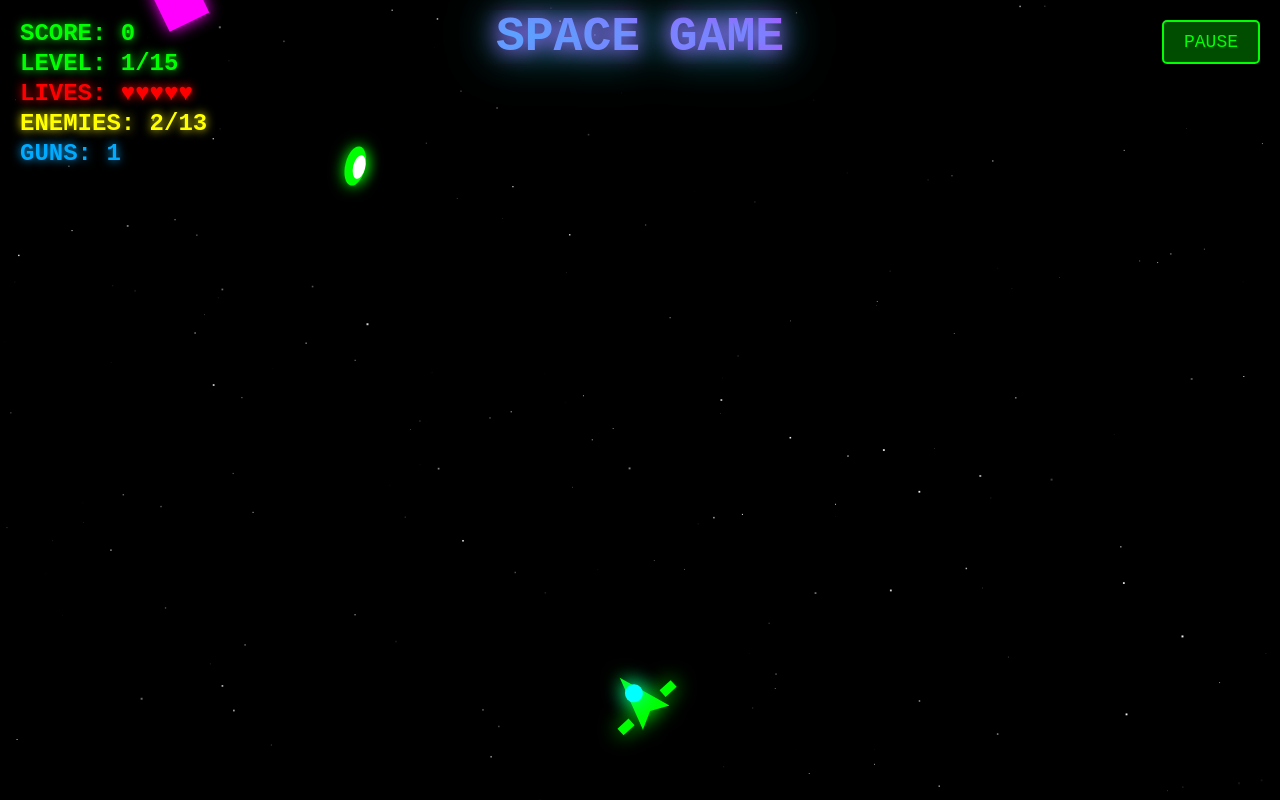
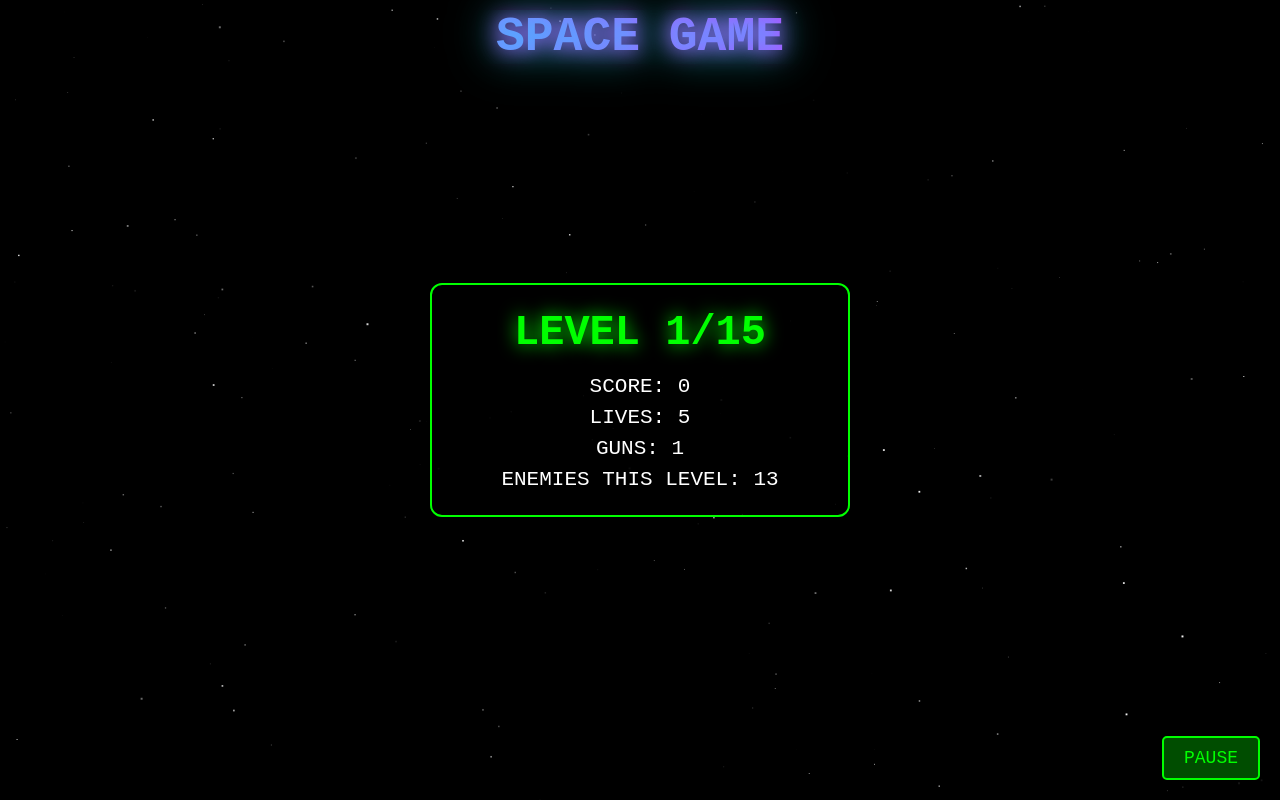
Before and after one commit to TitanBusinessPros/T-A-M, a plain HTML site: page space-game.html in a window 1280 px wide. Both pictures are taken after a click on the button "TAP TO START". Drawn offline with Linux system fonts and the light colour scheme.

Commit message:
Fix pause speed and show stats between levels

```diff
--- a/space-game.html
+++ b/space-game.html
@@ -41,20 +41,30 @@
             top: 50%;
             left: 50%;
             transform: translate(-50%, -50%);
-            font-size: 72px;
+            box-sizing: border-box;
+            width: min(420px, 90vw);
+            padding: 24px;
+            border: 2px solid #00ff00;
+            border-radius: 12px;
+            background: rgba(0, 0, 0, 0.92);
+            font-size: clamp(25px, 6vw, 42px);
             color: #00ff00;
-            text-shadow: 0 0 30px #00ff00;
+            text-align: center;
+            text-shadow: 0 0 18px #00ff00;
             pointer-events: none;
             opacity: 0;
-            transition: opacity 0.5s;
+            transition: opacity 0.2s;
             font-weight: bold;
             z-index: 1000;
-            white-space: nowrap;
         }
-        @media (max-width: 600px) {
-            #levelTransition {
-                font-size: 36px;
-            }
+        #levelTransition .transition-stats {
+            display: grid;
+            gap: 8px;
+            margin-top: 18px;
+            color: #fff;
+            font-size: clamp(16px, 4vw, 21px);
+            font-weight: normal;
+            text-shadow: none;
         }
         #gameTitle {
             position: absolute;
@@ -106,7 +116,7 @@
         }
         #pauseButton {
             position: absolute;
-            top: 20px;
+            bottom: 20px;
             right: 20px;
             background: rgba(0, 255, 0, 0.3);
             border: 2px solid #00ff00;
@@ -150,7 +160,7 @@
         }
         @media (max-width: 600px) {
             #pauseButton {
-                top: 10px;
+                bottom: 10px;
                 right: 10px;
                 padding: 8px 16px;
                 font-size: 16px;
@@ -231,6 +241,9 @@
         let enemiesSpawned = 0;
         let waveClear = false;
         let levelTransitioning = false;
+        let transitionRemainingMs = 0;
+        let previousFrameTime = 0;
+        let gameLoopQueued = false;
 
         // Shooting cooldown variables
         let lastShotTime = 0;
@@ -307,11 +320,16 @@
                 pauseScreen.style.display = 'flex';
             } else {
                 pauseScreen.style.display = 'none';
-                // Restart the game loop if we're unpausing
-                if (gameRunning && !levelTransitioning) {
-                    requestAnimationFrame(gameLoop);
-                }
             }
+        }
+
+        function scheduleGameLoop() {
+            if (gameLoopQueued || !gameRunning) return;
+            gameLoopQueued = true;
+            requestAnimationFrame(time => {
+                gameLoopQueued = false;
+                gameLoop(time);
+            });
         }
 
         // Touch controls for mobile - SHOOTING ONLY
@@ -724,16 +742,31 @@
             }
         }
 
-        function showLevelTransition(text) {
+        function showLevelTransition(text, bonusLife = false) {
             const el = document.getElementById('levelTransition');
-            el.textContent = text;
+            const heading = document.createElement('div');
+            heading.textContent = text;
+            const stats = document.createElement('div');
+            stats.className = 'transition-stats';
+            const lines = [
+                'SCORE: ' + score,
+                'LIVES: ' + lives,
+                'GUNS: ' + gunLevel,
+                'ENEMIES THIS LEVEL: ' + waveEnemies
+            ];
+            if (bonusLife) lines.unshift('BONUS LIFE +1');
+            if (fireMode) lines.push('FIRE MODE ACTIVE');
+            if (iceMode) lines.push('ICE MODE ACTIVE');
+            lines.forEach(text => {
+                const line = document.createElement('div');
+                line.textContent = text;
+                stats.appendChild(line);
+            });
+            el.replaceChildren(heading, stats);
             el.style.opacity = '1';
-            setTimeout(() => {
-                el.style.opacity = '0';
-            }, 2000);
         }
 
-        function startLevel(level) {
+        function startLevel(level, bonusLife = false) {
             currentLevel = level;
 
             // Much more balanced enemy count scaling
@@ -746,7 +779,8 @@
 
             enemiesSpawned = 0;
             waveClear = false;
-            levelTransitioning = false;
+            levelTransitioning = true;
+            transitionRemainingMs = 3000;
             enemies = [];
             bullets = [];
             particles = [];
@@ -754,13 +788,13 @@
 
             // Special boss level messages
             if (level === 8) {
-                showLevelTransition('BOSS LEVEL 8');
+                showLevelTransition('BOSS LEVEL 8', bonusLife);
             } else if (level === 12) {
-                showLevelTransition('FINAL BOSS LEVEL');
+                showLevelTransition('FINAL BOSS LEVEL', bonusLife);
             } else if (level === 15) {
-                showLevelTransition('THE FINAL CHALLENGE');
+                showLevelTransition('THE FINAL CHALLENGE', bonusLife);
             } else {
-                showLevelTransition('LEVEL ' + level);
+                showLevelTransition('LEVEL ' + level + '/' + maxLevel, bonusLife);
             }
         }
 
@@ -772,20 +806,9 @@
                 return;
             }
 
-            levelTransitioning = true;
-
-            // More frequent bonus lives for better balance
-            if (currentLevel % 3 === 0) {
-                lives++;
-                showLevelTransition('BONUS LIFE! +1');
-                setTimeout(() => {
-                    startLevel(currentLevel + 1);
-                }, 2500);
-            } else {
-                setTimeout(() => {
-                    startLevel(currentLevel + 1);
-                }, 2000);
-            }
+            const bonusLife = currentLevel % 3 === 0;
+            if (bonusLife) lives++;
+            startLevel(currentLevel + 1, bonusLife);
         }
 
         function loseLife() {
@@ -839,6 +862,8 @@
             enemiesSpawned = 0;
             waveClear = false;
             levelTransitioning = false;
+            transitionRemainingMs = 0;
+            previousFrameTime = 0;
 
             document.getElementById('pauseScreen').style.display = 'none';
 
@@ -981,7 +1006,7 @@
             ctx.textBaseline = 'alphabetic';
         }
 
-        function gameLoop() {
+        function gameLoop(time = performance.now()) {
             if (!gameStarted) {
                 showStartScreen();
                 return;
@@ -992,8 +1017,11 @@
                 return;
             }
 
+            const elapsed = previousFrameTime ? Math.max(0, time - previousFrameTime) : 0;
+            previousFrameTime = time;
+
             if (gamePaused) {
-                requestAnimationFrame(gameLoop);
+                scheduleGameLoop();
                 return;
             }
 
@@ -1020,7 +1048,12 @@
             });
 
             if (levelTransitioning) {
-                requestAnimationFrame(gameLoop);
+                transitionRemainingMs -= elapsed;
+                if (transitionRemainingMs <= 0) {
+                    levelTransitioning = false;
+                    document.getElementById('levelTransition').style.opacity = '0';
+                }
+                scheduleGameLoop();
                 return;
             }
 
@@ -1315,49 +1348,9 @@
                 drawEnemyShape(e);
             });
 
-            // Draw UI
-            const isMobile = canvas.width < 600;
-            ctx.fillStyle = '#00ff00';
-            ctx.shadowBlur = 10;
-            ctx.shadowColor = '#00ff00';
-            ctx.font = `bold ${isMobile ? 18 : 24}px Courier New`;
-            ctx.textAlign = 'left';
-
-            // Score
-            ctx.fillText('SCORE: ' + score, 20, 40);
-
-            // Level - FIXED for mobile to ensure "Level" and number stay together
-            const levelText = 'LEVEL: ' + currentLevel + '/' + maxLevel;
-            ctx.fillText(levelText, 20, 70);
-
-            ctx.fillStyle = '#ff0000';
-            ctx.shadowColor = '#ff0000';
-            ctx.fillText('LIVES: ' + '♥'.repeat(lives), 20, isMobile ? 95 : 100);
-
-            ctx.fillStyle = '#ffff00';
-            ctx.shadowColor = '#ffff00';
-            ctx.fillText('ENEMIES: ' + enemies.length + '/' + waveEnemies, 20, isMobile ? 120 : 130);
-
-            ctx.fillStyle = '#00aaff';
-            ctx.shadowColor = '#00aaff';
-            ctx.fillText('GUNS: ' + gunLevel, 20, isMobile ? 145 : 160);
-
-            if (fireMode) {
-                ctx.fillStyle = '#ff4400';
-                ctx.shadowColor = '#ff4400';
-                ctx.fillText('FIRE MODE: ' + Math.ceil(fireModeTimer / 60) + 's', 20, isMobile ? 170 : 190);
-            }
-
-            if (iceMode) {
-                ctx.fillStyle = '#00ffff';
-                ctx.shadowColor = '#00ffff';
-                const yPos = fireMode ? (isMobile ? 195 : 220) : (isMobile ? 170 : 190);
-                ctx.fillText('ICE MODE: ' + Math.ceil(iceModeTimer / 60) + 's', 20, yPos);
-            }
-
             ctx.shadowBlur = 0;
 
-            requestAnimationFrame(gameLoop);
+            scheduleGameLoop();
         }
 
         function initAudio() {
@@ -1384,7 +1377,7 @@
             startLevel(1);
             document.getElementById('gameTitle').classList.remove('hidden');
             document.getElementById('startButton').hidden = true;
-            requestAnimationFrame(gameLoop);
+            scheduleGameLoop();
         }
         function handleRestartClick(x, y) {
             const centerX = canvas.width / 2;
@@ -1409,7 +1402,7 @@
                 y >= buttonY && y <= buttonY + buttonHeight) {
                 resetGame();
                 initAudio();
-                requestAnimationFrame(gameLoop);
+                scheduleGameLoop();
                 return true;
             }
             return false;
```
